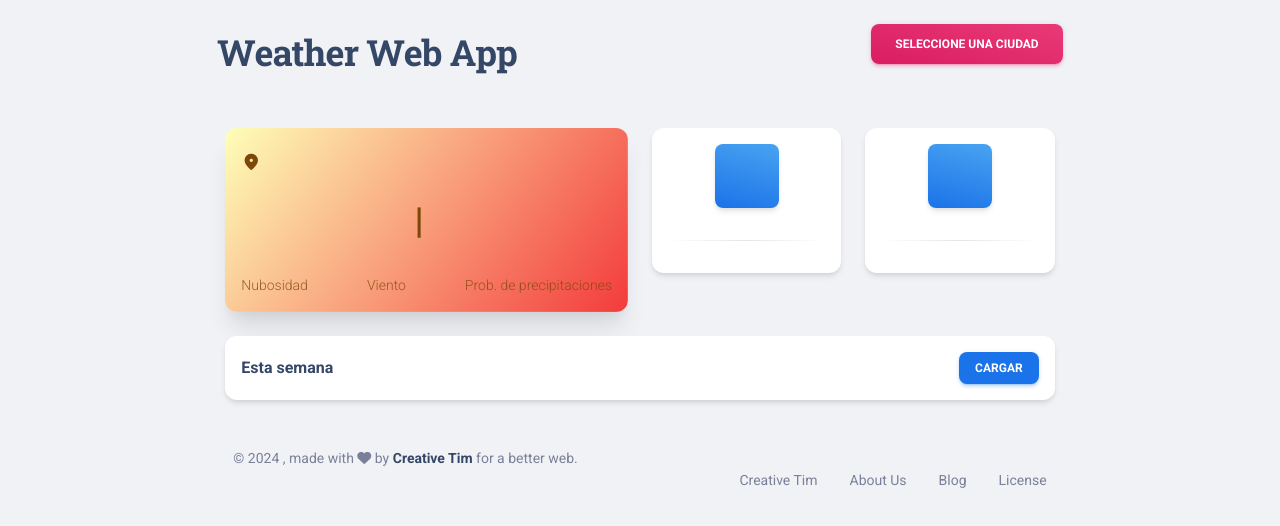
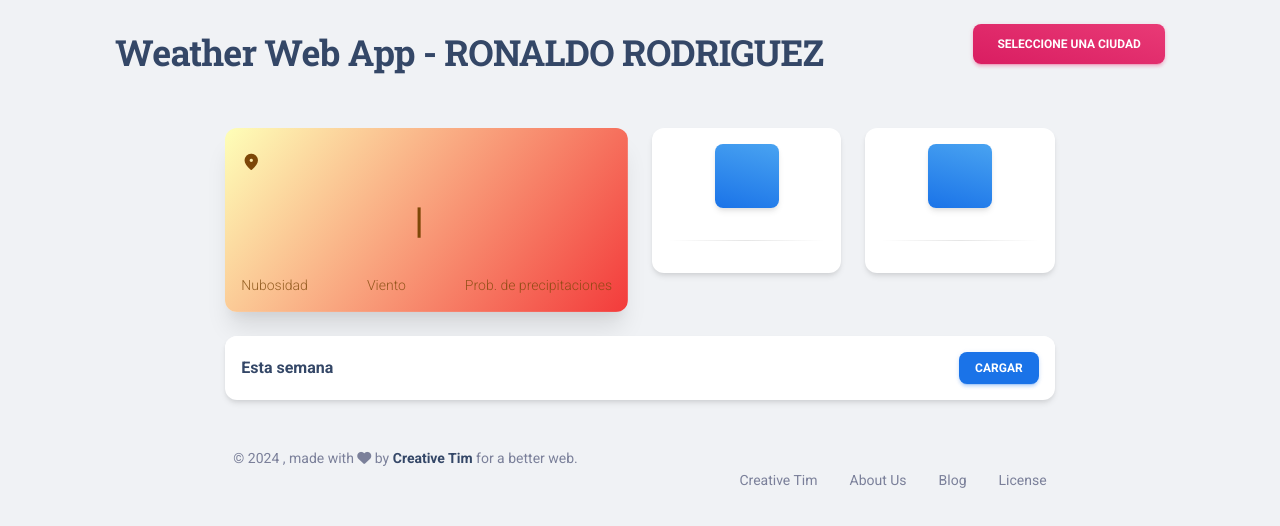
Before and after one commit to clerodri/weatherSite, a plain HTML site: page index.html in a window 1280 px wide. Drawn offline with Linux system fonts and the light colour scheme.

Commit message:
agregando parte III optionall

```diff
--- a/index.html
+++ b/index.html
@@ -67,7 +67,9 @@
       >
         <div class="container-fluid py-3 px-3 justify-content-around">
           <nav aria-label="breadcrumb">
-            <h2 class="font-weight-bolder mb-0">Weather Web App</h2>
+            <h2 class="font-weight-bolder mb-0">
+              Weather Web App - RONALDO RODRIGUEZ
+            </h2>
           </nav>
 
           <div class="mt-sm-0 mt-2 me-md-0 me-sm-4" id="navbar">
```
